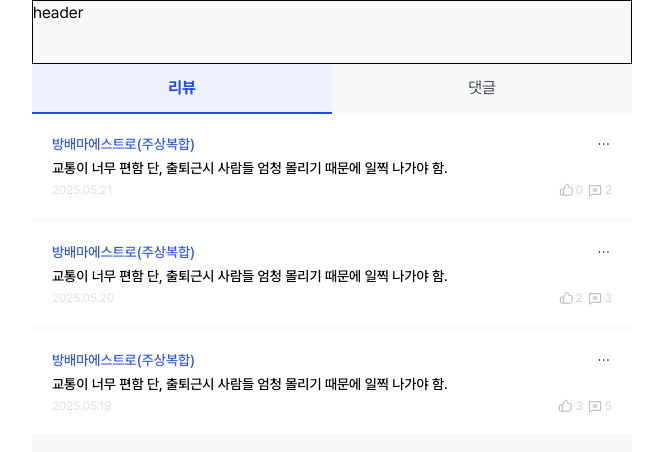
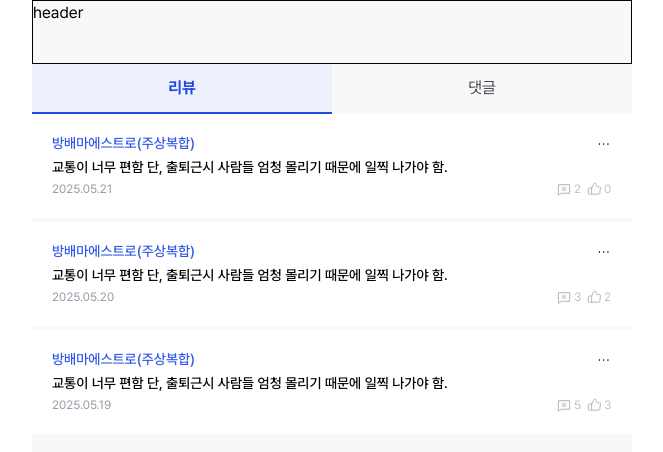
Before and after one commit to FC-DEV3-Final-Project/zoop-frontend, a Next.js app: page /mypage/1/myposts in a window 1280 px wide. Shown: the top 452 px of the page, without its empty margins (308-971 px from the left). Built offline with nearby package versions, Linux system fonts and the light colour scheme.

Commit message:
design: 디자인 수정

```diff
--- a/src/app/mypage/[id]/myposts/page.tsx
+++ b/src/app/mypage/[id]/myposts/page.tsx
@@ -70,10 +70,10 @@ export default function MyPostsPage() {
   const [selectedTab, setSelectedTab] = useState("review");
 
   return (
-    <div className="flex w-full flex-col items-start">
+    <div className="flex w-full flex-col bg-gray-100">
       <Tab tabOptions={tabOptions} selected={selectedTab} onChange={setSelectedTab} />
 
-      <div className="flex w-full flex-col gap-1 bg-stone-50">
+      <div className="flex flex-col gap-1">
         {postData[selectedTab as keyof PostData].map((post, idx) => (
           <MyPostItem key={idx} {...post} />
         ))}
--- a/src/components/common/MyPostItem.tsx
+++ b/src/components/common/MyPostItem.tsx
@@ -1,5 +1,5 @@
 type MyPostItemProps = {
-  type: 'review' | 'comment';
+  type: "review" | "comment";
   title: string;
   content: string;
   date: string;
@@ -15,38 +15,44 @@ export const MyPostItem = ({
   date,
   likes,
   comments,
-  reply
+  reply,
 }: MyPostItemProps) => {
   return (
     <div className="flex flex-col gap-1 bg-white p-5">
+      {/* 건물명, 더보기 버튼 */}
       <div className="flex items-center">
-        <div className="flex-1 text-sm font-medium text-blue-700">{title}</div>
-        <div className="h-4 w-4">
-          <img src="/icons/more.svg" alt="more" className="h-4 w-4" />
-        </div>
+        <div className="flex-1 text-caption2 text-blue-700">{title}</div>
+        <img src="/icons/more.svg" alt="more" className="h-4 w-4" />
       </div>
-      <div className="text-sm font-medium text-black">{content}</div>
-      {type === 'comment' && reply && (
-        <div className="flex items-start gap-1">
-          <div className="py-[5px]">
-            <img src="/icons/reply-arrow.svg" alt="reply" className="h-[6px] w-[6px]" />
-          </div>
+      {/* 내용 */}
+      <div className={`text-caption2 ${type === "comment" ? "truncate text-gray-700-info" : ""}`}>
+        {content}
+      </div>
+      {type === "comment" && reply && (
+        <div className="flex items-center gap-1">
+          {/* <div className="py-[5px]"> */}
+          <img src="/icons/reply-arrow.svg" alt="reply" className="h-[6px] w-[6px]" />
+          {/* </div> */}
           <div className="text-sm font-medium text-black">{reply}</div>
         </div>
       )}
+      {/* 날짜, 공감 수, 댓글 수 */}
       <div className="flex items-center justify-between">
-        <div className="text-xs text-gray-400">{date}</div>
-        <div className="flex items-center gap-1">
-          <div className="flex items-center gap-0.5">
-            <img src="/icons/thumbsup-disabled.svg" alt="likes" className="h-4 w-4" />
-            <span className="text-xs text-neutral-300">{likes}</span>
-          </div>
-          {type === 'review' && comments !== undefined && (
-            <div className="flex items-center gap-0.5">
-              <img src="/icons/chat-text-disabled.svg" alt="comments" className="h-4 w-4" />
-              <span className="text-xs text-neutral-300">{comments}</span>
+        {/* 날짜 */}
+        <div className="text-body3 text-gray-700-info">{date}</div>
+        <div className="flex items-center gap-1 text-body3 text-gray-600-hint">
+          {/* 댓글 수 */}
+          {type === "review" && comments !== undefined && (
+            <div className="flex w-[26px] gap-0.5">
+              <img src="/icons/chat-text-disabled.svg" alt="댓글" className="h-4 w-4" />
+              <span>{comments}</span>
             </div>
           )}
+          {/* 공감 수 */}
+          <div className="flex w-[26px] gap-0.5">
+            <img src="/icons/thumbsup-disabled.svg" alt="좋아요" className="h-4 w-4" />
+            <span>{likes}</span>
+          </div>
         </div>
       </div>
     </div>
--- a/src/components/common/PostPreview.tsx
+++ b/src/components/common/PostPreview.tsx
@@ -7,16 +7,17 @@ type PostPreviewProps = {
 export default function PostPreview({ content, likes, comments }: PostPreviewProps) {
   return (
     <div className="flex h-8 w-full items-center gap-6 py-[5px] pr-[3px]">
-      <div className="flex-1 truncate text-sm">{content}</div>
+      <div className="flex-1 truncate">{content}</div>
+
       {/* 아이콘 영역*/}
-      <div className="flex items-center gap-1">
-        <div className="flex w-[26px] items-center gap-0.5">
+      <div className="flex items-center gap-1 text-body3 text-gray-600-hint">
+        <div className="flex w-[26px] gap-0.5">
           <img src="/icons/chat-text-disabled.svg" alt="댓글" className="h-4 w-4" />
-          <span className="text-xs text-[#b2b2b2]">{comments}</span>
+          <span>{comments}</span>
         </div>
-        <div className="flex w-[26px] items-center gap-0.5">
+        <div className="flex w-[26px] gap-0.5">
           <img src="/icons/thumbsup-disabled.svg" alt="좋아요" className="h-4 w-4" />
-          <span className="text-xs text-[#b2b2b2]">{likes}</span>
+          <span>{likes}</span>
         </div>
       </div>
     </div>
```
